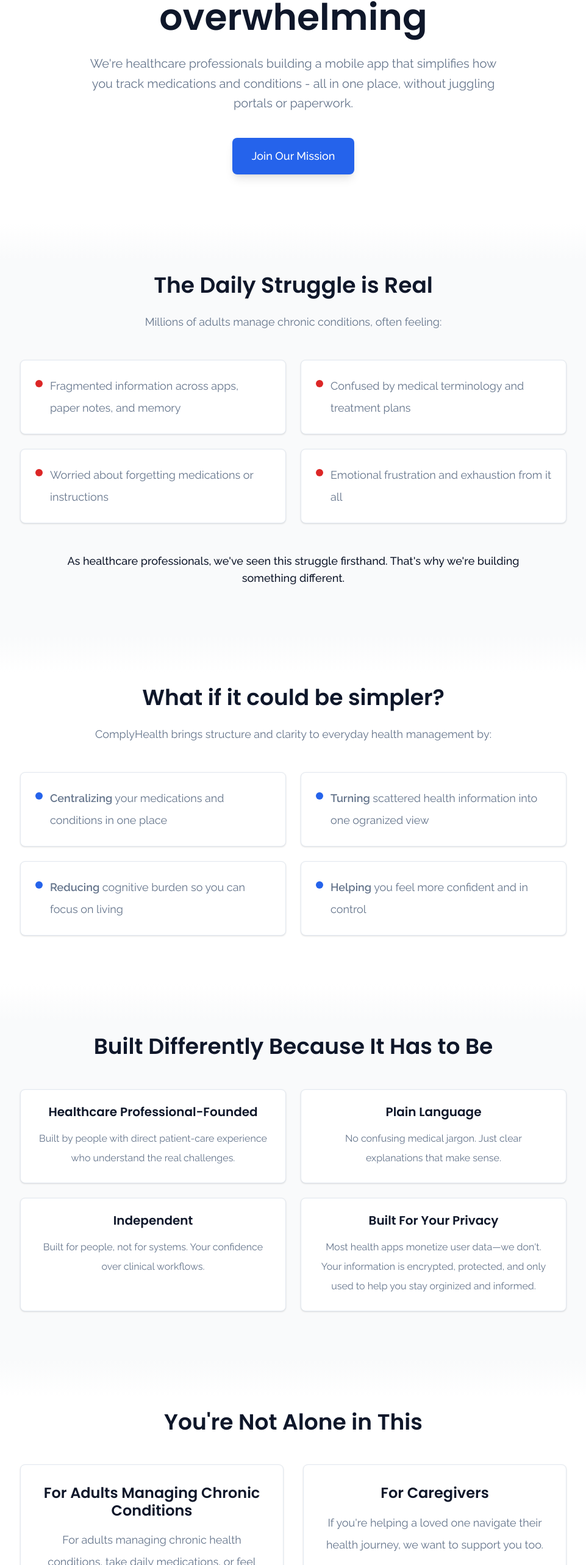
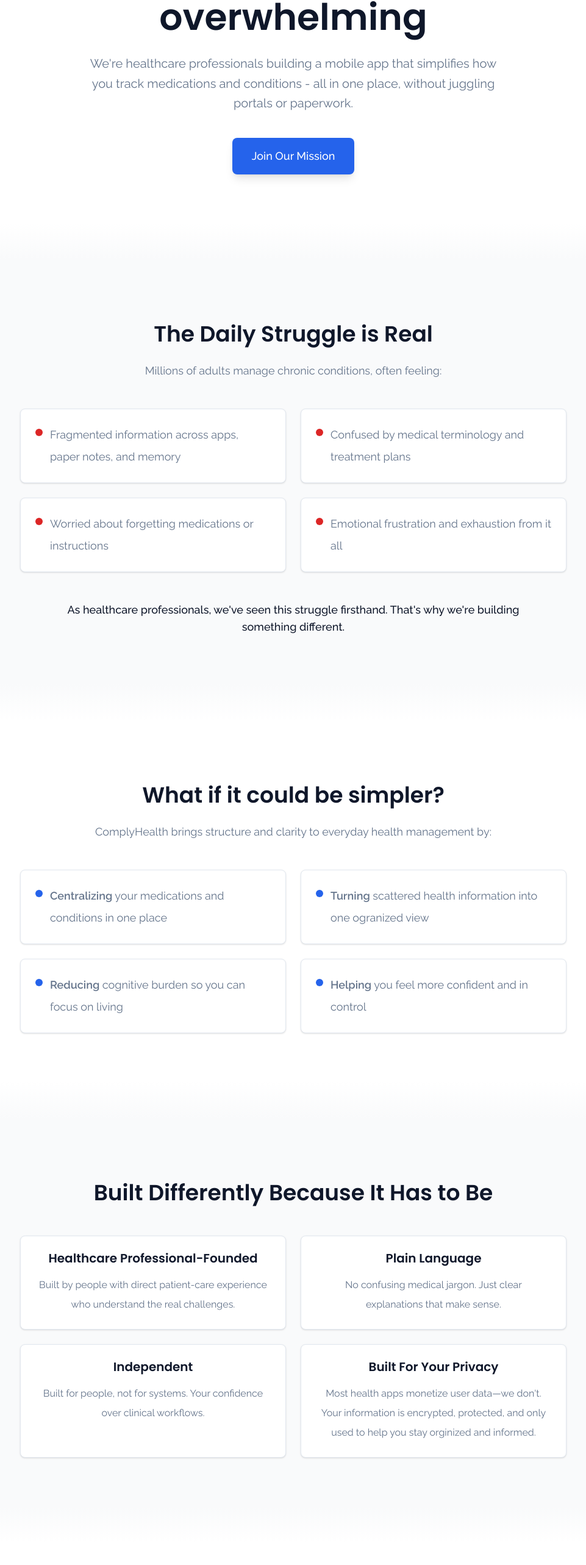
Before and after one commit to pndaRN/ComplyHealth, a SvelteKit app in the folder website/: page / in a window 1280 px wide. Shown: the part 224-2790 px from the top of the page at 61% size, without its empty margins (159-1120 px from the left). Built offline with nearby package versions, Linux system fonts and the light colour scheme; no server answers.

Commit message:
added a benefits section before join our mission and added some spacing

```diff
--- a/website/src/routes/+page.svelte
+++ b/website/src/routes/+page.svelte
@@ -212,10 +212,10 @@
     class:visible={visibleSections.problem}
   >
     <div class="max-w-4xl mx-auto">
-      <div class="text-center mb-12">
-        <h2 class="text-3xl md:text-4xl font-semibold text-text-primary mb-6">
-          The Daily Struggle is Real
-        </h2>
+    <div class="text-center mb-12 section-title-spacer">
+      <h2 class="text-3xl md:text-4xl font-semibold text-text-primary mb-6">
+        The Daily Struggle is Real
+      </h2>
         <p
           class="text-lg text-text-secondary leading-relaxed max-w-2xl mx-auto mb-8"
         >
@@ -282,7 +282,7 @@
     class:visible={visibleSections.solution}
   >
     <div class="max-w-4xl mx-auto">
-      <div class="text-center mb-12">
+      <div class="text-center mb-12 section-title-spacer">
         <h2 class="text-3xl md:text-4xl font-semibold text-text-primary mb-6">
           What if it could be simpler?
         </h2>
@@ -356,7 +356,7 @@
     class:visible={visibleSections.differentiation}
   >
     <div class="max-w-4xl mx-auto">
-      <div class="text-center mb-12">
+      <div class="text-center mb-12 section-title-spacer">
         <h2 class="text-3xl md:text-4xl font-semibold text-text-primary mb-12">
           Built Differently Because It Has to Be
         </h2>
@@ -419,7 +419,7 @@
     class:visible={visibleSections.audience}
   >
     <div class="max-w-4xl mx-auto">
-      <div class="text-center mb-12">
+      <div class="text-center mb-12 section-title-spacer">
         <h2 class="text-3xl md:text-4xl font-semibold text-text-primary mb-12">
           You're Not Alone in This
         </h2>
@@ -461,7 +461,7 @@
   >
     <div class="max-w-4xl mx-auto">
       <h2
-        class="text-3xl md:text-4xl font-semibold text-text-primary text-center mb-12"
+        class="text-3xl md:text-4xl font-semibold text-text-primary text-center mb-12 section-title-spacer"
       >
         From Chaos to Clarity
       </h2>
@@ -541,13 +541,14 @@
   <!-- Join Mission Section -->
   <section id="signup" class="section-surface-fade-out px-4 py-8 md:py-12">
     <div class="max-w-xl mx-auto text-center">
-      <h2 class="text-2xl md:text-3xl font-semibold text-text-primary mb-3">
+      <h2 class="text-2xl md:text-3xl font-semibold text-text-primary mb-3 section-title-spacer">
         Join Our Mission
       </h2>
-      <p class="text-text-secondary text-sm mb-6 leading-relaxed">
-        We're building this for real people facing real challenges. Your input
-        helps us create the solution you actually need.
-      </p>
+      <div class="bg-background p-6 rounded-lg shadow-sm border border-outline text-center mb-6">
+        <p class="text-text-secondary text-base md:text-lg leading-relaxed">
+          Get free early access during beta, help shape our product with your feedback, and be a part of something that supports better chronic health management. We're building this for real people facing real challenges, and your input helps us create the solution you actually need.
+        </p>
+      </div>
 
       {#if submitStatus === "success"}
         <div
@@ -685,4 +686,9 @@
       transparent 60px
     );
   }
+
+  /* Add extra spacing before section titles */
+  .section-title-spacer {
+    padding-top: 80px;
+  }
 </style>
```
